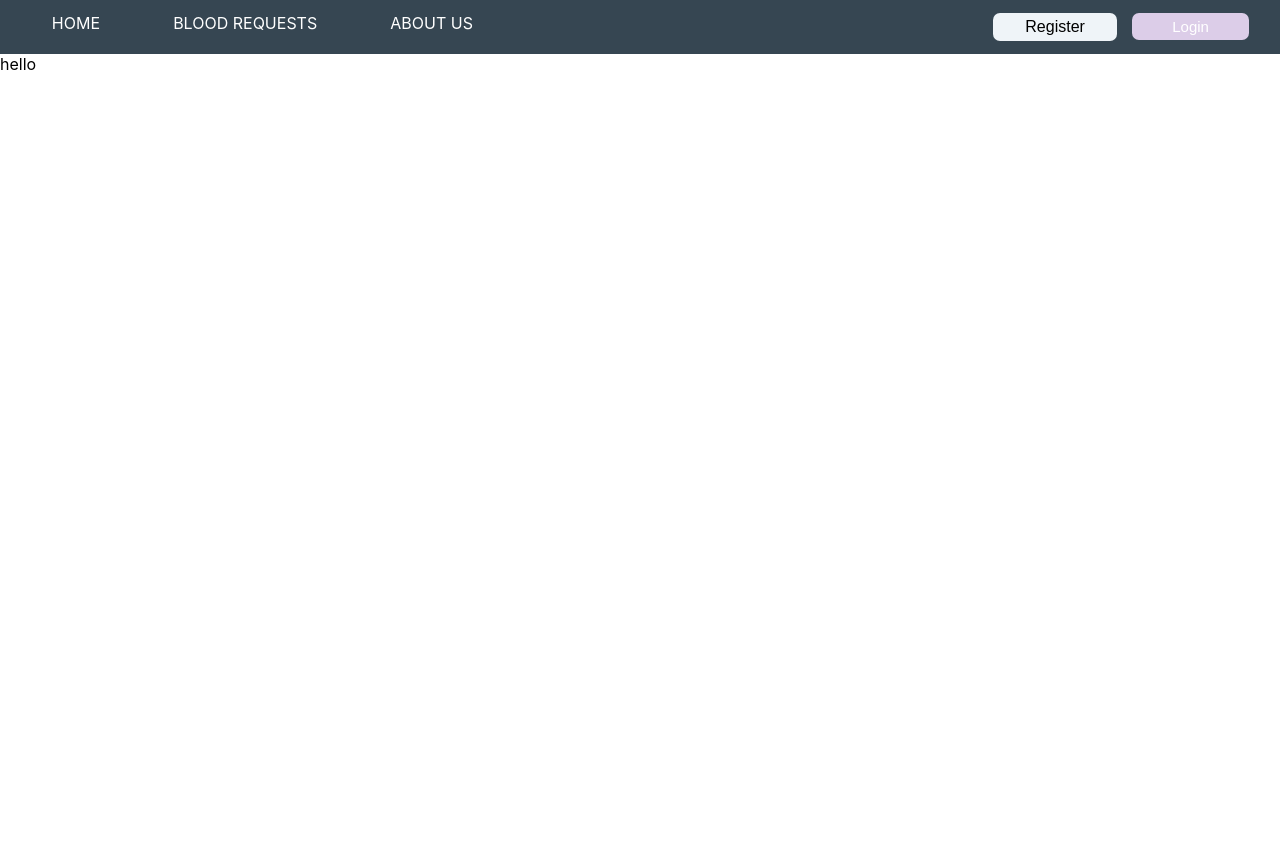
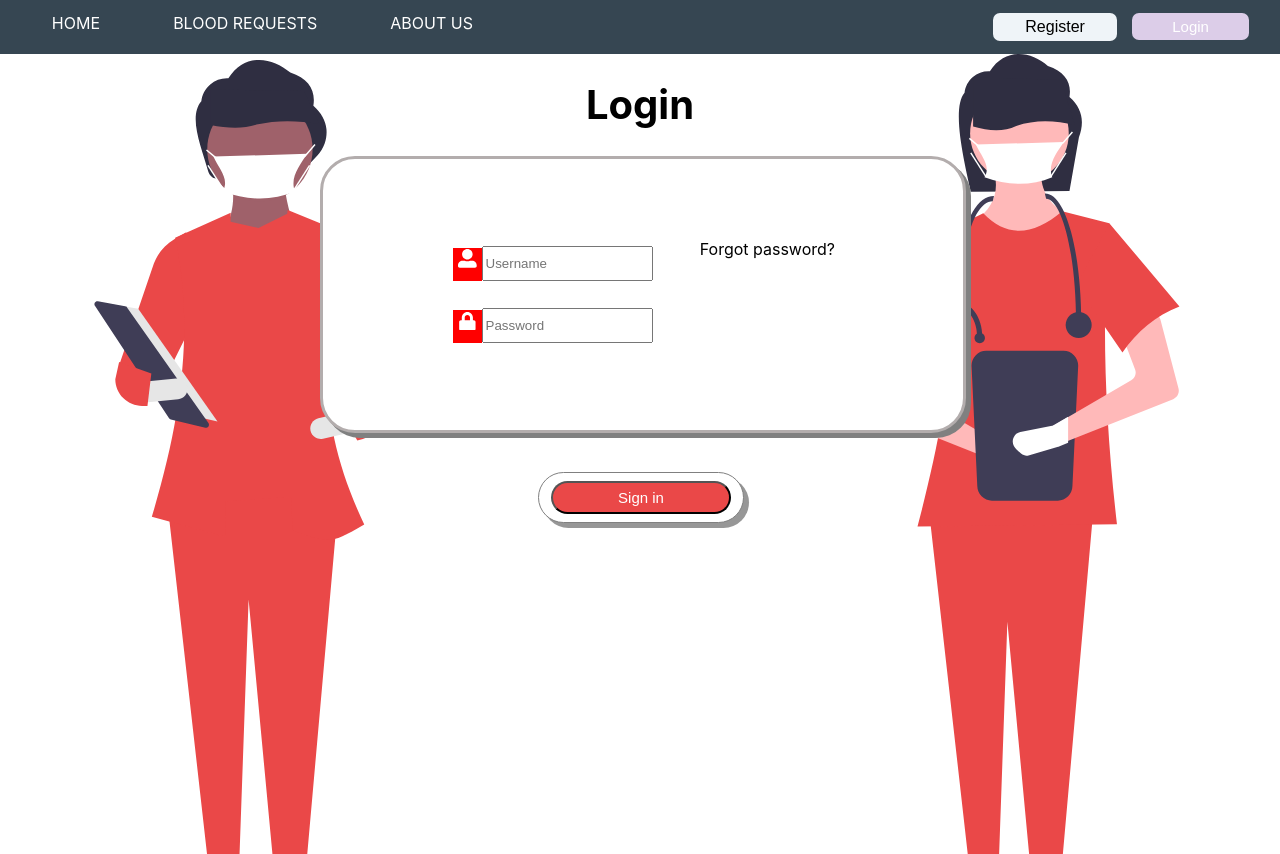
Before and after one commit to anamikaprksh/Online-Blood-Bank-system, a React (Create React App) app: page /login in a window 1280 px wide. Before the commit the page ends 800 px from the top, so only its background shows below. Built offline with nearby package versions, Linux system fonts and the light colour scheme; a web font is replaced by a local one.

Commit message:
login added

```diff
--- a/src/Components/Login/Login.css
+++ b/src/Components/Login/Login.css
@@ -0,0 +1,64 @@
+.bgpic{
+    background-image: url(../static/bg_heading.svg);
+  background-size: cover;
+  background-repeat: no-repeat;
+  position: absolute ;
+  width: 100%;
+  height: 100%;
+}
+
+
+.big span{
+    background-color: red;
+    color: white;
+
+}
+
+.out{
+    display: grid;
+    justify-content: center;
+    padding: 5% 10%;
+    border: solid rgb(179, 173, 173);
+    border-radius: 35px;
+    box-shadow: 5px 5px red;
+    background-color: red;
+    width: 30%;
+    text-align: center;
+    align-content: center;
+    margin-left: 25%;
+
+}
+
+
+.signin-button{
+    border: 1px solid gray;
+  margin-left: 42%;
+  margin-right: 42%;
+  width: 16%;
+  border-radius: 40px;
+  background-color: #ffffff;
+  text-align: center;
+  margin-top: 3%;
+  box-shadow: 5px 5px rgb(151, 151, 151);
+}
+.signin-button button {
+    background-color: #EA4848;
+    color: white;
+    border-radius: 40px;
+    padding: 3% 32%;
+    margin: 4%;
+    font-size: 15px;
+    outline: none;
+  }
+
+input{
+    padding: 4% 1%;
+    width: 80%;
+    margin: 2% 0%;
+}
+span{
+    padding-top: 1%;
+    padding-bottom: 4%;
+    text-align: center;
+    padding-left: 2.5%;
+}
--- a/src/Components/Login/Login.js
+++ b/src/Components/Login/Login.js
@@ -1,10 +1,41 @@
 import React from 'react';
 import './Login.css'
+import  {FaUserAlt} from "react-icons/fa";
+import {FaLock} from "react-icons/fa";
 
 export default function Log(){
     return(
+        <div className="bgpic">
+        <h1 style={{textAlign:"center"}}>
+            Login
+        </h1>
+      <div className="out">
         <div>
-            hello
+
+          <h3 className="big">
+            <span>
+              {" "}
+              <FaUserAlt />{" "}
+            </span>
+            <input placeholder="Username"></input>
+          </h3>
+          <h3 className="big">
+            <span>
+              {" "}
+              <FaLock />{" "}
+            </span>
+            <input placeholder="Password"></input>
+          </h3>
+
         </div>
-    );
+        <div>
+                <p>Forgot password?</p>
+            </div>
+      </div>
+      <div className="signin-button">
+          <button>Sign in</button>
+        </div>
+
+    </div>
+  );
 }
```
